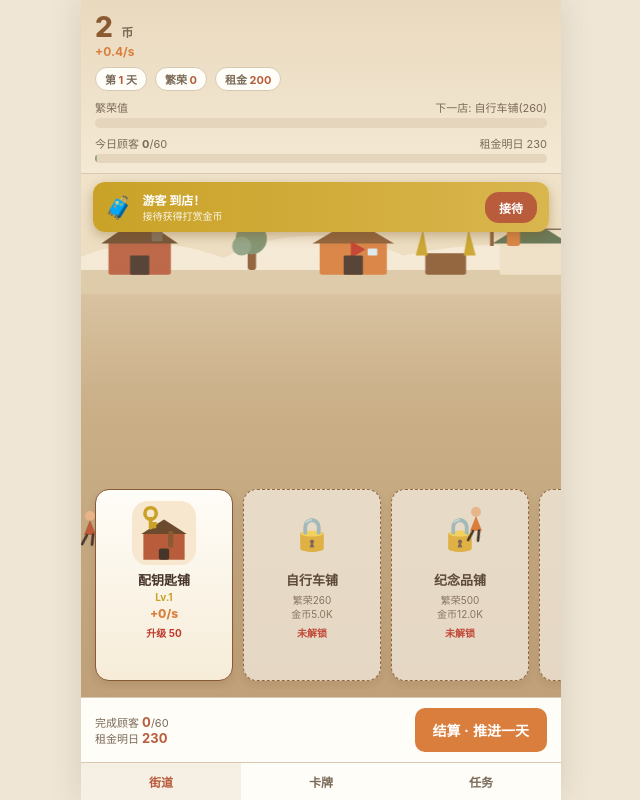
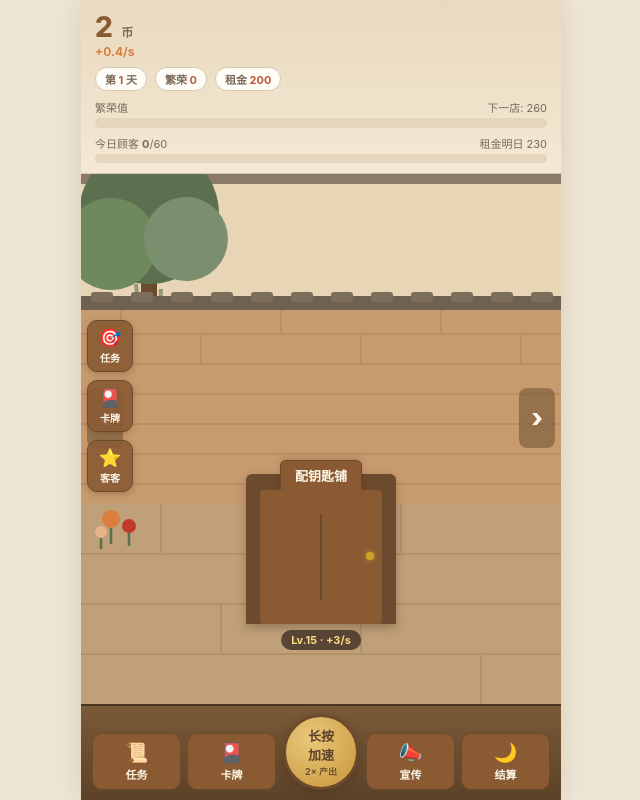
Before and after one commit to yaoxianda-github/my-world, a plain HTML site: page mvp/index.html in a window 1280 px wide. Shown: the whole page, without its empty margins (319-959 px from the left). Drawn offline with Linux system fonts and the light colour scheme.

Commit message:
复刻竞品主界面: 全屏院子实景(砖墙/木门/槐树)+左侧竖排图标+底部五按钮(中间长按加速表盘)

```diff
--- a/mvp/index.html
+++ b/mvp/index.html
@@ -102,6 +102,49 @@
   .sp-banner .sp-info{flex:1;font-size:12px;font-weight:700}
   .sp-banner .sp-info small{display:block;font-weight:500;font-size:10px;opacity:.9}
   .sp-banner .sp-btn{background:var(--brick);color:#fff;border:none;border-radius:14px;padding:7px 14px;font-size:12px;font-weight:800;cursor:pointer}
+  /* ===== 院子主场景 (复刻竞品近景实景, 2026-09-19) ===== */
+  .yard{position:relative;flex:1;overflow:hidden;background:#E8D5B5}
+  .yard-bg{position:absolute;inset:0;width:100%;height:100%}
+  .shop-face{position:absolute;left:50%;top:300px;transform:translateX(-50%);width:150px;height:150px;cursor:pointer;z-index:4}
+  .door-frame{position:absolute;inset:0;background:#6B4A2E;border-radius:6px 6px 0 0;box-shadow:0 4px 10px rgba(60,40,20,.3)}
+  .door-leaf{position:absolute;left:14px;right:14px;bottom:0;top:16px;background:#8A5A33;border-radius:4px}
+  .door-leaf::before{content:"";position:absolute;left:50%;top:18%;width:2px;height:64%;background:#6B4A2E;transform:translateX(-50%)}
+  .door-knob{position:absolute;right:22px;top:52%;width:8px;height:8px;border-radius:50%;background:#C9A227;box-shadow:0 0 4px #C9A227}
+  .shop-sign{position:absolute;top:-14px;left:50%;transform:translateX(-50%);background:#8A5A33;color:#FFF8E8;
+    font-size:13px;font-weight:800;padding:5px 14px;border-radius:6px 6px 0 0;white-space:nowrap;
+    box-shadow:0 -2px 6px rgba(60,40,20,.2);border:1.5px solid #6B4A2E;border-bottom:none}
+  .shop-tag{position:absolute;bottom:-26px;left:50%;transform:translateX(-50%);background:rgba(70,53,42,.85);
+    color:#FFD980;font-size:11px;font-weight:700;padding:3px 10px;border-radius:10px;white-space:nowrap}
+  .yard-npcs{position:absolute;left:0;right:0;bottom:120px;height:60px;pointer-events:none;z-index:5}
+  .yard-npcs .npc{position:absolute;animation:walkAcross 26s ease-in-out infinite,bob 1.2s ease-in-out infinite alternate}
+  .yard-npcs .npc.n2{bottom:6px;animation-duration:34s,-1.1s;animation-delay:-12s,0s}
+  .yard-npcs .npc.n3{bottom:0;animation-duration:30s,-1.2s;animation-delay:-20s,0s}
+  .yard-npcs .npc svg .leg{transform-box:fill-box;transform-origin:center top;animation:legswing .45s ease-in-out infinite alternate}
+  .yard-nav{position:absolute;top:46%;transform:translateY(-50%);z-index:6;width:36px;height:60px;
+    background:rgba(110,80,50,.55);color:#FFF8E8;display:flex;align-items:center;justify-content:center;
+    font-size:26px;font-weight:800;border-radius:8px;cursor:pointer;user-select:none}
+  .yard-nav.left{left:6px}.yard-nav.right{right:6px}
+  /* 左侧竖排图标 */
+  .side-icons{position:absolute;left:6px;top:40%;z-index:7;display:flex;flex-direction:column;gap:8px}
+  .side-ic{width:46px;background:rgba(138,90,51,.9);border:1.5px solid #6B4A2E;border-radius:10px;
+    padding:6px 2px;text-align:center;color:#FFF8E8;cursor:pointer;box-shadow:0 2px 6px rgba(60,40,20,.25)}
+  .side-ic span{font-size:18px;display:block}
+  .side-ic em{font-style:normal;font-size:10px;font-weight:700;display:block;margin-top:2px}
+  /* 底部五按钮 */
+  .bottom-bar{flex:none;display:flex;align-items:flex-end;justify-content:space-around;
+    background:linear-gradient(180deg,#7A5A38,#5C4228);padding:8px 8px 10px;border-top:2px solid #4A3520}
+  .bb-btn{flex:1;display:flex;flex-direction:column;align-items:center;gap:2px;
+    background:#8A5A33;border:1.5px solid #6B4A2E;border-radius:10px;margin:0 3px;padding:7px 2px;
+    color:#FFF8E8;font-size:11px;font-weight:800;cursor:pointer}
+  .bb-btn span{font-size:19px}
+  .bb-btn:active{transform:scale(.95)}
+  .bb-dial{flex:none;width:76px;height:76px;margin:0 4px;border-radius:50%;
+    background:radial-gradient(circle at 35% 30%,#E8C87A,#C9963A);border:3px solid #6B4A2E;
+    display:flex;flex-direction:column;align-items:center;justify-content:center;color:#5C4228;
+    font-weight:800;font-size:13px;cursor:pointer;box-shadow:0 3px 10px rgba(60,40,20,.35);touch-action:none}
+  .bb-dial.on{background:radial-gradient(circle at 35% 30%,#FFF0B8,#E8B84A);box-shadow:0 0 16px #FFD980}
+  .dial-hint{font-size:9px;font-weight:700;opacity:.85;margin-top:1px}
+
   /* 升级面板 */
   .panel-mask{position:fixed;inset:0;background:rgba(70,53,42,.45);display:none;align-items:flex-end;justify-content:center;z-index:50}
   .panel-mask.on{display:flex}
@@ -211,54 +254,65 @@
   </div>
 
   <div class="page on" id="pageStreet">
-    <div class="street-h">
-      <div class="sky-h"></div>
-      <div class="pano-h">
-        <svg viewBox="0 0 600 100" preserveAspectRatio="xMidYMax slice">
-          <path d="M0 74 Q60 44 130 70 Q200 34 280 68 Q360 50 430 68 Q520 42 600 70 V100 H0 Z" fill="rgba(255,249,239,.5)"/>
-          <rect x="0" y="80" width="600" height="20" fill="#D8C2A0" opacity=".85"/>
-          <rect x="34" y="56" width="52" height="28" fill="#B85C3C" rx="2"/><path d="M28 58l32-22 32 22z" fill="#6B4A2E"/>
-          <rect x="70" y="38" width="9" height="18" fill="#7A6A58"/><rect x="52" y="68" width="16" height="16" fill="#46352A" rx="1"/>
-          <rect x="150" y="62" width="7" height="18" fill="#8A5A33" rx="2"/><circle cx="153" cy="54" r="13" fill="#7A8F6E"/><circle cx="145" cy="60" r="8" fill="#8CA084"/>
-          <rect x="210" y="56" width="56" height="28" fill="#D97E3D" rx="2"/><path d="M204 58l34-20 34 20z" fill="#8A5A33"/>
-          <path class="wobble" d="M236 56l0 14 12-7z" fill="#C0392B"/>
-          <rect x="230" y="68" width="16" height="16" fill="#46352A" rx="1"/><rect x="250" y="62" width="8" height="6" fill="#DCEAF2" rx="1"/>
-          <rect x="298" y="66" width="34" height="18" fill="#8A5A33" rx="2"/>
-          <path d="M290 68l6-22 4 22z" fill="#C9A227"/><path d="M340 68l-6-22-4 22z" fill="#C9A227"/>
-          <rect x="360" y="56" width="52" height="28" fill="#EFE2C8" rx="2"/><path d="M354 58l32-20 32 20z" fill="#5C7050"/>
-          <rect x="352" y="44" width="3" height="16" fill="#8A5A33"/><rect x="414" y="44" width="3" height="16" fill="#8A5A33"/>
-          <line x1="354" y1="46" x2="415" y2="46" stroke="#7A6A58" stroke-width="1.2"/>
-          <rect class="cloth" x="366" y="47" width="11" height="13" fill="#D97E3D" rx="2"/>
-          <ellipse cx="452" cy="72" rx="8" ry="6" fill="#8A5A33"/><circle cx="459" cy="66" r="4.5" fill="#8A5A33"/>
-          <rect x="490" y="64" width="6" height="16" fill="#8A5A33" rx="2"/><circle cx="493" cy="56" r="11" fill="#7A8F6E"/>
-          <rect x="530" y="58" width="46" height="26" fill="#C9A227" rx="2"/><path d="M525 60l28-18 28 18z" fill="#6B4A2E"/>
-          <rect class="lantern" x="566" y="58" width="7" height="11" fill="#C0392B" rx="3"/>
-        </svg>
-        <svg viewBox="0 0 600 100" preserveAspectRatio="xMidYMax slice">
-          <path d="M0 74 Q60 44 130 70 Q200 34 280 68 Q360 50 430 68 Q520 42 600 70 V100 H0 Z" fill="rgba(255,249,239,.5)"/>
-          <rect x="0" y="80" width="600" height="20" fill="#D8C2A0" opacity=".85"/>
-          <rect x="34" y="56" width="52" height="28" fill="#B85C3C" rx="2"/><path d="M28 58l32-22 32 22z" fill="#6B4A2E"/>
-          <rect x="70" y="38" width="9" height="18" fill="#7A6A58"/><rect x="52" y="68" width="16" height="16" fill="#46352A" rx="1"/>
-          <rect x="150" y="62" width="7" height="18" fill="#8A5A33" rx="2"/><circle cx="153" cy="54" r="13" fill="#7A8F6E"/><circle cx="145" cy="60" r="8" fill="#8CA084"/>
-          <rect x="210" y="56" width="56" height="28" fill="#D97E3D" rx="2"/><path d="M204 58l34-20 34 20z" fill="#8A5A33"/>
-          <path class="wobble" d="M236 56l0 14 12-7z" fill="#C0392B"/>
-          <rect x="230" y="68" width="16" height="16" fill="#46352A" rx="1"/><rect x="250" y="62" width="8" height="6" fill="#DCEAF2" rx="1"/>
-          <rect x="298" y="66" width="34" height="18" fill="#8A5A33" rx="2"/>
-          <path d="M290 68l6-22 4 22z" fill="#C9A227"/><path d="M340 68l-6-22-4 22z" fill="#C9A227"/>
-          <rect x="360" y="56" width="52" height="28" fill="#EFE2C8" rx="2"/><path d="M354 58l32-20 32 20z" fill="#5C7050"/>
-          <rect x="352" y="44" width="3" height="16" fill="#8A5A33"/><rect x="414" y="44" width="3" height="16" fill="#8A5A33"/>
-          <line x1="354" y1="46" x2="415" y2="46" stroke="#7A6A58" stroke-width="1.2"/>
-          <rect class="cloth" x="366" y="47" width="11" height="13" fill="#D97E3D" rx="2"/>
-          <ellipse cx="452" cy="72" rx="8" ry="6" fill="#8A5A33"/><circle cx="459" cy="66" r="4.5" fill="#8A5A33"/>
-          <rect x="490" y="64" width="6" height="16" fill="#8A5A33" rx="2"/><circle cx="493" cy="56" r="11" fill="#7A8F6E"/>
-          <rect x="530" y="58" width="46" height="26" fill="#C9A227" rx="2"/><path d="M525 60l28-18 28 18z" fill="#6B4A2E"/>
-          <rect class="lantern" x="566" y="58" width="7" height="11" fill="#C0392B" rx="3"/>
-        </svg>
+    <div class="yard" id="yard">
+      <svg class="yard-bg" viewBox="0 0 480 640" preserveAspectRatio="xMidYMax slice">
+        <!-- 远处天空 -->
+        <rect x="0" y="0" width="480" height="640" fill="#E8D5B5"/>
+        <!-- 远处灰瓦屋顶 -->
+        <g><rect x="0" y="60" width="480" height="60" fill="#8A7A66"/>
+        <path d="M0 60 Q60 40 120 60 T240 60 T360 60 T480 60 V90 H0 Z" fill="#6E6152"/></g>
+        <!-- 大槐树(左侧) -->
+        <g><rect x="60" y="180" width="16" height="180" fill="#6B4A2E" rx="4"/>
+        <circle cx="68" cy="150" r="70" fill="#5C7050"/>
+        <circle cx="30" cy="180" r="46" fill="#6E8A5C"/>
+        <circle cx="105" cy="175" r="42" fill="#7A8F6E"/>
+        <path d="M55 220q5 40-8 70M80 225q-3 50 10 75" stroke="#5C7050" stroke-width="4" fill="none" opacity=".6"/></g>
+        <!-- 右侧绿植/盆栽 -->
+        <g><rect x="400" y="330" width="46" height="40" rx="4" fill="#8A5A33"/>
+        <circle cx="423" cy="310" r="30" fill="#7A8F6E"/><circle cx="408" cy="320" r="18" fill="#8CA084"/><circle cx="438" cy="318" r="16" fill="#6E8A5C"/></g>
+        <!-- 后墙(砖) -->
+        <rect x="0" y="240" width="480" height="200" fill="#C89B6E"/>
+        <g stroke="#B0855A" stroke-width="1.5" opacity=".7">
+          <path d="M0 270h480M0 300h480M0 330h480M0 360h480M0 390h480M0 420h480"/>
+          <path d="M40 240v30M120 270v30M200 240v30M280 270v30M360 240v30M440 270v30"/>
+        </g>
+        <!-- 青瓦压顶 -->
+        <rect x="0" y="232" width="480" height="14" fill="#6E6152"/>
+        <g fill="#7D6E5C"><rect x="10" y="228" width="22" height="10" rx="3"/><rect x="50" y="228" width="22" height="10" rx="3"/><rect x="90" y="228" width="22" height="10" rx="3"/><rect x="130" y="228" width="22" height="10" rx="3"/><rect x="170" y="228" width="22" height="10" rx="3"/><rect x="210" y="228" width="22" height="10" rx="3"/><rect x="250" y="228" width="22" height="10" rx="3"/><rect x="290" y="228" width="22" height="10" rx="3"/><rect x="330" y="228" width="22" height="10" rx="3"/><rect x="370" y="228" width="22" height="10" rx="3"/><rect x="410" y="228" width="22" height="10" rx="3"/><rect x="450" y="228" width="22" height="10" rx="3"/></g>
+        <!-- 地面石板 -->
+        <rect x="0" y="440" width="480" height="200" fill="#BFA078"/>
+        <g stroke="#A8885F" stroke-width="2" opacity=".6">
+          <path d="M0 490h480M0 540h480M0 590h480"/>
+          <path d="M80 440v50M200 490v50M320 440v50M140 540v50M280 540v50M400 590v50"/>
+        </g>
+        <!-- 左侧花草 -->
+        <g><circle cx="30" cy="455" r="9" fill="#D97E3D"/><circle cx="48" cy="462" r="7" fill="#C0392B"/><circle cx="20" cy="468" r="6" fill="#E8B48A"/><path d="M30 464v16M48 469v13M20 474v11" stroke="#5C7050" stroke-width="2.5"/></g>
+        <!-- 门口石阶 -->
+        <rect x="180" y="430" width="120" height="14" fill="#9A8060"/>
+        <rect x="172" y="444" width="136" height="12" fill="#8A7050"/>
+      </svg>
+      <!-- 店铺门脸(随店切换) -->
+      <div class="shop-face" id="shopFace">
+        <div class="door" id="shopDoor">
+          <div class="door-frame"></div>
+          <div class="door-leaf"></div>
+          <div class="door-knob"></div>
+        </div>
+        <div class="shop-sign" id="shopSign">配钥匙铺</div>
+        <div class="shop-tag" id="shopTag">Lv.15 · +3/s</div>
       </div>
-      <div class="ground"></div>
-      <div class="npc-layer" id="npcLayer"></div>
-      <div class="bldg-row" id="bldgRow"></div>
+      <!-- NPC 行人 -->
+      <div class="yard-npcs" id="npcLayer"></div>
+      <!-- 左右切换店铺 -->
+      <div class="yard-nav left" id="navLeft">‹</div>
+      <div class="yard-nav right" id="navRight">›</div>
       <div id="specialBanner"></div>
+    </div>
+    <!-- 左侧竖排功能图标 -->
+    <div class="side-icons">
+      <div class="side-ic" id="sideTasks"><span>🎯</span><em>任务</em></div>
+      <div class="side-ic" id="sideCards"><span>🎴</span><em>卡牌</em></div>
+      <div class="side-ic" id="sideSpecial"><span>⭐</span><em>客客</em></div>
     </div>
   </div>
 
@@ -274,15 +328,12 @@
     <div id="taskList"></div>
   </div>
 
-  <div class="settle-row">
-    <div class="settle-info">完成顾客 <b id="custDone">0</b>/<span id="custTarget">60</span><br>租金明日 <b id="rentNext">230</b></div>
-    <button class="btn" id="settleBtn" style="flex:none;padding:12px 18px">结算 · 推进一天</button>
-  </div>
-
-  <div class="tabs">
-    <div class="tab on" data-page="pageStreet">街道</div>
-    <div class="tab" data-page="pageCards">卡牌 <span class="badge" id="cardBadge" style="display:none">!</span></div>
-    <div class="tab" data-page="pageTasks">任务</div>
+  <div class="bottom-bar">
+    <div class="bb-btn" id="bbTasks"><span>📜</span>任务</div>
+    <div class="bb-btn" id="bbCards"><span>🎴</span>卡牌</div>
+    <div class="bb-dial" id="bbDial"><div class="dial-face">长按<br>加速</div><div class="dial-hint">2× 产出</div></div>
+    <div class="bb-btn" id="bbAd"><span>📣</span>宣传</div>
+    <div class="bb-btn" id="bbSettle"><span>🌙</span>结算</div>
   </div>
 </div>
 
@@ -543,6 +594,32 @@ function renderNPCs(){
    <path class="leg" d="M15 26l2 10" stroke="#46352A" stroke-width="2.6" stroke-linecap="round"/></svg></div>`;
  layer.innerHTML=npc("n1","#B85C3C")+npc("n2","#D97E3D")+npc("n3","#7A8F6E");
 }
+// ============ 当前店铺门脸 (院子场景, PRD 8.1 复刻) ============
+let curShop=0;
+function renderShopFace(){
+ let sh=SHOPS[curShop], st=S.shops[curShop];
+ let sign=document.getElementById("shopSign");
+ let tag=document.getElementById("shopTag");
+ let door=document.getElementById("shopDoor");
+ if(st.on){
+  sign.textContent=sh.name;
+  sign.style.background="#8A5A33";
+  let r=shopRate(curShop)*gEff().g;
+  tag.textContent=`Lv.${st.lv} · +${fmt(r)}/s`;
+  tag.style.background="rgba(70,53,42,.85)";
+  door.style.opacity=1;
+ }else{
+  sign.textContent=sh.name+" (未建)";
+  sign.style.background="#8A8078";
+  tag.innerHTML=`繁荣${sh.unlock} · 建${fmt(sh.build)}`;
+  tag.style.background="rgba(90,90,90,.85)";
+  door.style.opacity=.55;
+ }
+}
+function switchShop(d){
+ let n=curShop+d;if(n<0)n=SHOPS.length-1;if(n>=SHOPS.length)n=0;
+ curShop=n;renderShopFace();refreshPanel();
+}
 function renderBanner(){
  let sb=document.getElementById("specialBanner");if(!sb)return;
  if(S.special){
@@ -592,6 +669,8 @@ function render(){
  document.getElementById("prosFill").style.width=Math.min(100,S.prosper/nextThr*100)+"%";
  // 建筑排 (横向老街场景)
  renderBldgs();
+ // 当前店门脸
+ renderShopFace();
  // NPC 行人
  renderNPCs();
  // 特殊顾客横幅
@@ -646,14 +725,43 @@ function tick(){
 setInterval(tick,200);
 
 // ============ 绑定 ============
-document.querySelectorAll(".tab").forEach(t=>t.onclick=()=>{
- document.querySelectorAll(".tab").forEach(x=>x.classList.remove("on"));
- document.querySelectorAll(".page").forEach(x=>x.classList.remove("on"));
- t.classList.add("on");document.getElementById(t.dataset.page).classList.add("on");
-});
-document.getElementById("settleBtn").onclick=settle;
+// 切页 (院子场景: 街道/卡牌/任务)
+function showPage(name){
+ ["pageStreet","pageCards","pageTasks"].forEach(p=>document.getElementById(p).classList.remove("on"));
+ document.getElementById(name).classList.add("on");
+}
+document.getElementById("bbTasks").onclick=()=>showPage("pageTasks");
+document.getElementById("bbCards").onclick=()=>showPage("pageCards");
+document.getElementById("sideTasks").onclick=()=>showPage("pageTasks");
+document.getElementById("sideCards").onclick=()=>showPage("pageCards");
+document.getElementById("bbSettle").onclick=settle;
 document.getElementById("drawBtn").onclick=drawCard;
 document.getElementById("adBtn").onclick=adDouble;
+
+// 场景左右切店 + 点门脸开面板
+document.getElementById("navLeft").onclick=()=>switchShop(-1);
+document.getElementById("navRight").onclick=()=>switchShop(1);
+document.getElementById("shopFace").onclick=()=>{
+ if(S.shops[curShop].on)openPanel(curShop);else tryUnlock(curShop);
+};
+// 特殊顾客(客客)
+document.getElementById("sideSpecial").onclick=()=>{
+ if(S.special)serveSpecial();else toast("暂时没有贵客到店");
+};
+
+// 底部表盘长按加速 (按住 2x 产出)
+const bbDial=document.getElementById("bbDial");
+let dialTimer=null;
+function dialBoostStart(){
+ bbDial.classList.add("on");
+ dialTimer=setInterval(()=>{S.coins+=totalRate()*0.2;},200);
+}
+function dialBoostEnd(){
+ bbDial.classList.remove("on");clearInterval(dialTimer);
+ save();render();
+}
+bbDial.addEventListener("pointerdown",e=>{e.preventDefault();dialBoostStart();});
+["pointerup","pointerleave","pointercancel"].forEach(ev=>bbDial.addEventListener(ev,dialBoostEnd));
 
 // 升级面板: 点击升级 + 长按连升 (PRD 8.3)
 document.getElementById("pClose").onclick=closePanel;
```
